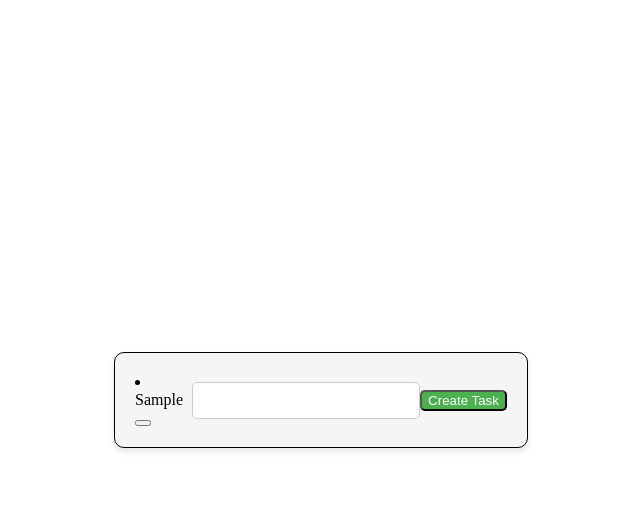
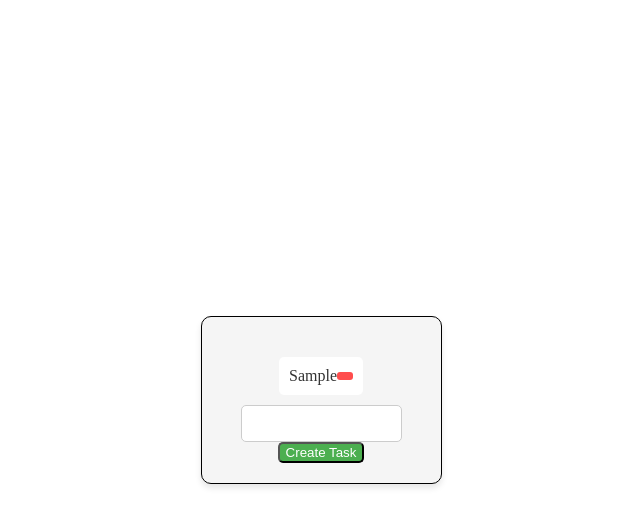
Before and after one commit to diasbrunopersonal/taskmaster, a plain HTML site: page index.html in a window 1280 px wide. Both pictures are taken after typing "Sample" into the empty fields and a click on the button "Create Task". Shown: the whole page, without its empty margins (319-959 px from the left). Drawn offline with Linux system fonts and the light colour scheme.

Commit message:
Button Delete Task style

```diff
--- a/assets/css/styles.css
+++ b/assets/css/styles.css
@@ -12,6 +12,7 @@ body {
 
 .taskContainer {
     display: flex;
+    flex-direction: column;
     justify-content: center;
     align-items: center;
 
@@ -47,3 +48,53 @@ div.taskList {
     padding: 0;
     margin-top: 20px;
 }
+
+div.taskList>li.task {
+    background-color: #ffffff;
+    padding: 10px;
+    margin-bottom: 10px;
+    border-radius: 5px;
+    display: flex;
+    justify-content: space-between;
+    align-items: center;
+    color: #333333;
+    font-family: "Arial, sans-serif";
+}
+
+div.taskList>li.task:hover {
+    background-color: #f0f0f0;
+}
+
+
+/*
+5️⃣ Delete button (button inside task)
+
+Style:
+
+Background: #ff4d4d (red)
+
+Color: #fff
+
+Border: none
+
+Border-radius: 3px
+
+Padding: 4px 8px
+
+Cursor: pointer
+
+Hover background: #e04343
+*/
+
+div.taskList>li.task>button.btn_delete_task {
+    background-color: #ff4d4d;
+    color: #ffffff;
+    border: none;
+    border-radius: 3px;
+    padding: 4px 8px;
+    cursor: pointer;
+}
+
+div.taskList>li.task>button.btn_delete_task:hover {
+    background-color: #e04343;
+}
--- a/assets/js/scripts.js
+++ b/assets/js/scripts.js
@@ -1,5 +1,5 @@
 const taskInput = document.getElementById('input_task_name');
-const taskList = document.querySelector('.tasklist');
+const taskList = document.querySelector('.taskList');
 
 taskInput.addEventListener('keydown', (e) => {
     if (e.key === 'Enter') {
@@ -10,9 +10,11 @@ taskInput.addEventListener('keydown', (e) => {
 function addTask(taskName) {
     if (taskName !== '') {
         const taskElement = document.createElement('li');
+        taskElement.classList.add("task");
         taskElement.textContent = taskName;
         taskElement.id = `Task_${taskList.childNodes.length}`;
         const deleteTaskBtn = document.createElement('button');
+        deleteTaskBtn.classList.add("btn_delete_task");
         deleteTaskBtn.value = "X";
         deleteTaskBtn.addEventListener("click", () => {
             taskElement.remove();
--- a/index.html
+++ b/index.html
@@ -9,7 +9,7 @@
 </head>
 <body>
     <div class="taskContainer">
-        <div class="tasklist">
+        <div class="taskList">
 
         </div>
 
```
